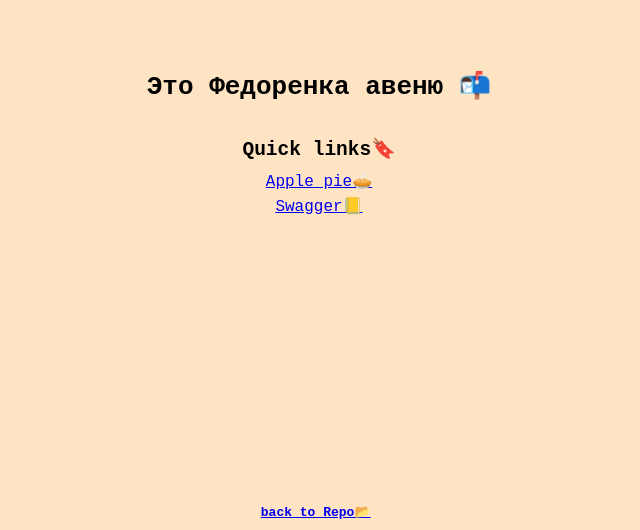
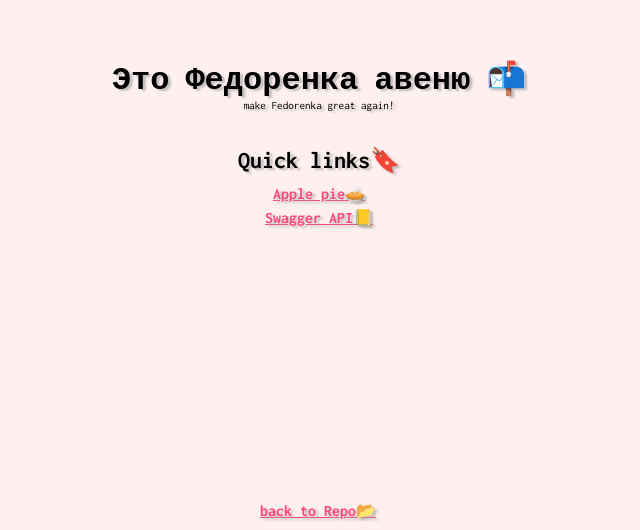
Before and after one commit to FedorenkaAvenue/FedorenkaAvenue, a plain HTML site: page site/index.html in a window 1280 px wide. Shown: the part 270-800 px from the top of the page, without its empty margins (321-961 px from the left). Drawn offline with Linux system fonts and the light colour scheme.

Commit message:
update main site

```diff
--- /dev/null
+++ b/site/index.css
@@ -0,0 +1,50 @@
+* {
+    margin: 0;
+    padding: 0;
+}
+
+@font-face {
+    font-family: "Inconsolata";
+    src: url("Inconsolata.ttf");
+}
+
+body {
+    height: 100vh;
+    display: flex;
+    flex-direction: column;
+    justify-content: center;
+    align-items: center;
+    background-color: #ffc6c640;
+    font-family: Inconsolata, monospace;
+    text-align: center;
+    text-shadow: 3px 2px 2px #9e9e9e9c;
+}
+
+h1 {
+    margin: 30px;
+}
+
+h1 div {
+    font-size: .7rem;
+    font-weight: normal;
+}
+
+h2 {
+    margin: 5px;
+}
+
+h4 {
+    position: absolute;
+    bottom: 10px;
+}
+
+li {
+    list-style: none;
+    margin: 5px;
+    font-size: 1rem;
+}
+
+a {
+    color: #ff487a;
+    font-weight: bold;
+}
--- a/site/index.html
+++ b/site/index.html
@@ -3,51 +3,19 @@
 <head>
     <meta charset="UTF-8">
     <meta name="viewport" content="width=device-width, initial-scale=1.0">
+    <link rel="stylesheet" href="index.css">
     <link rel="shortcut icon" href="https://c0.klipartz.com/pngpicture/435/40/gratis-png-iconos-de-la-computadora-ninja-favicon-iconfinder-avatar-guerrero-dibujo-thumbnail.png">
     <title>Федоренка авеню</title>
-    <style>
-        * {
-            margin: 0;
-            padding: 0;
-        }
-
-        body {
-            min-height: 100vh;
-            display: flex;
-            flex-direction: column;
-            justify-content: center;
-            align-items: center;
-            background-color: bisque;
-            font-family: monospace;
-            text-align: center;
-        }
-
-        h1 {
-            margin: 30px;
-        }
-
-        h2 {
-            margin: 5px;
-        }
-
-        h4 {
-            position: absolute;
-            bottom: 10px;
-        }
-
-        li {
-            list-style: none;
-            margin: 5px;
-            font-size: 1rem;
-        }
-    </style>
 </head>
 <body>
-    <h1>Это Федоренка авеню 📬</h1>
+    <h1>
+        Это Федоренка авеню 📬
+        <div>make Fedorenka great again!</div>
+    </h1>
     <h2>Quick links🔖</h2>
     <ul>
         <li><a href="http://apple.fedorenka.online">Apple pie🥧</a></li>
-        <li><a href="http://docs.fedorenka.online">Swagger📒</a></li>
+        <li><a href="http://docs.fedorenka.online">Swagger API📒</a></li>
 
         <h4>
             <a href="https://github.com/FedorenkaAvenue">back to Repo📂</a>
```
Also changed, not shown: site/Inconsolata.ttf (added), 1 other file.
